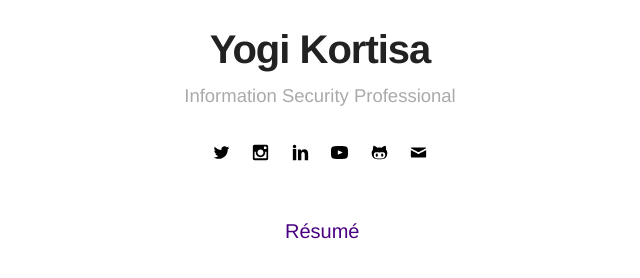
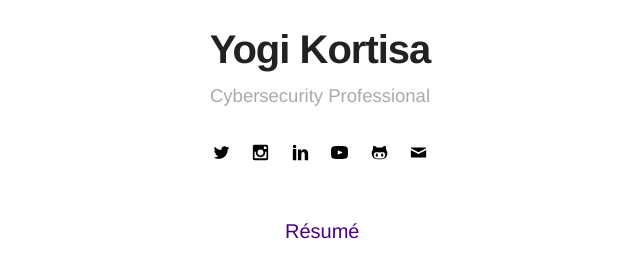
Before and after one commit to yogikortisa/yogikortisa.github.io, a Jekyll site: the page built from index.html, in a window 1280 px wide. Shown: the part 252-530 px from the top of the page, without its empty margins (320-960 px from the left). Built offline with Jekyll 4.4.1, drawn with Linux system fonts in a browser that asks for light colours.

Commit message:
Update _config.yml

```diff
--- a/_config.yml
+++ b/_config.yml
@@ -1,6 +1,6 @@
 # main text of home
 name: Yogi Kortisa
-bio: Information Security Professional
+bio: Cybersecurity Professional
 
 # twitter summary info
 description: My online profile & resume
@@ -55,7 +55,7 @@ email: yogi@kortisa.com
 authors:
   yogikortisa:
     name: Yogi Kortisa
-    bio: Information Security Professional
+    bio: Cybersecurity Professional
     external-image: false
     picture: assets/images/color.jpg
     twitter: yogikortisa
```
